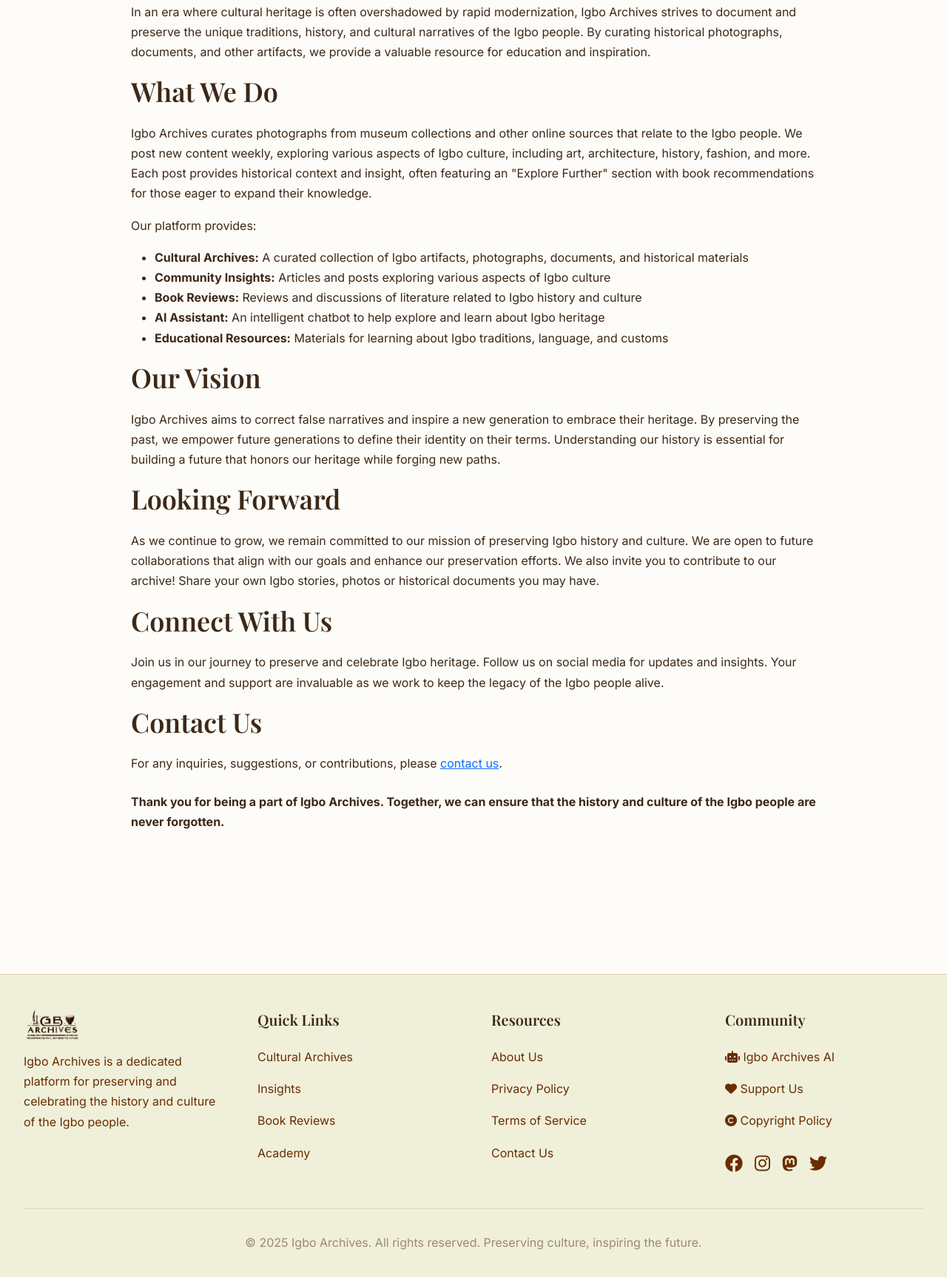
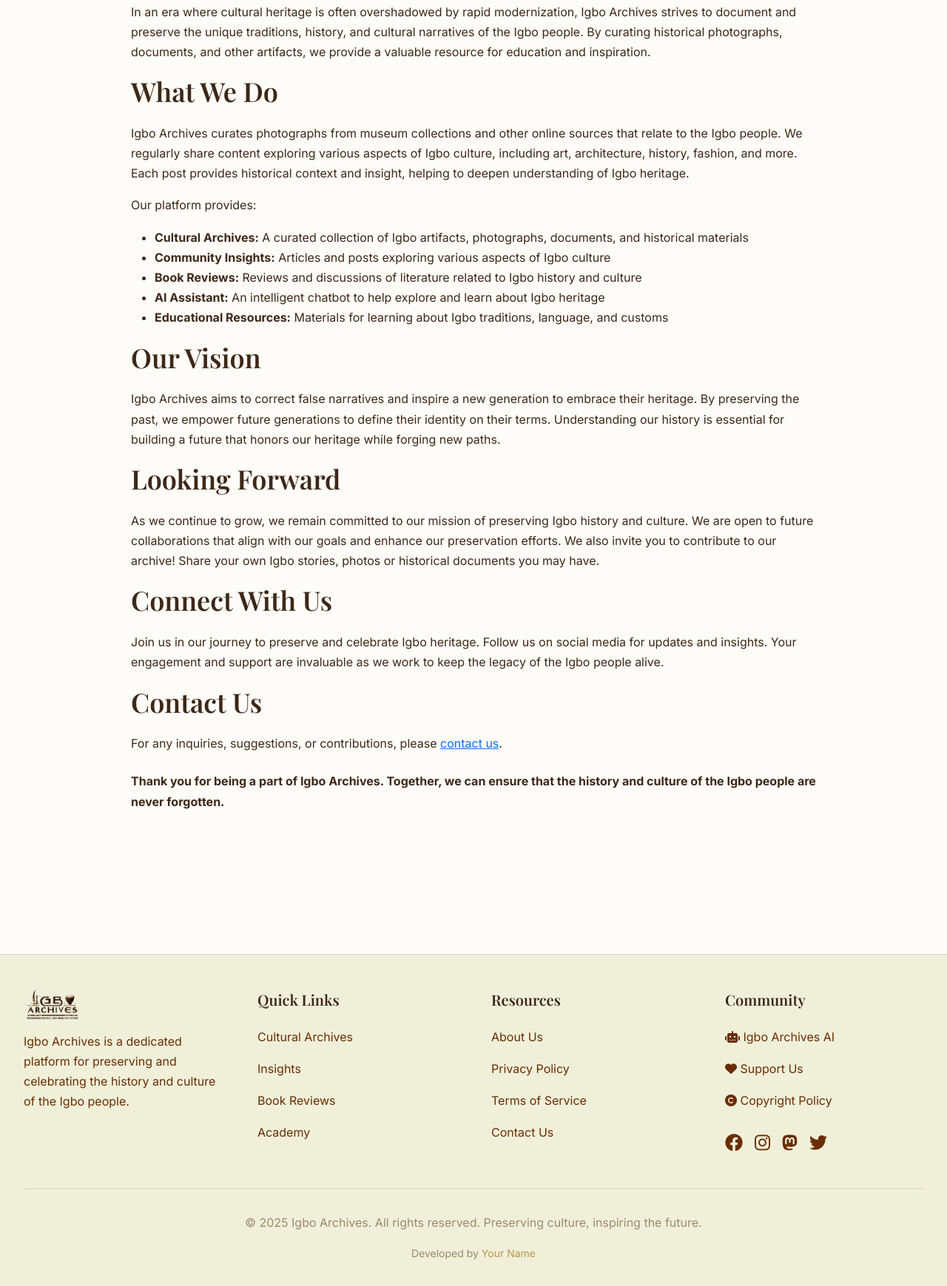
Before and after one commit to nwokikeonyeka/igbo-archives-platform, a Django app: page /about/ in a window 1280 px wide. Shown: the part 521-2260 px from the top of the page at 74% size. Run offline with Django 5.2, Linux system fonts and the light colour scheme; parts of the project's set-up code (start-up, migrations or seed data) failed here and were passed over; some libraries are stand-ins or nearby versions.

Commit message:
Update website content and improve carousel functionality
Refactors carousel autoplay to use random slides, adds developer credit to the footer, updates About page text, and hardcodes default reCAPTCHA keys in settings.py.

Replit-Commit-Author: Agent
Replit-Commit-Session-Id: fdd43ce1-40a1-437d-a629-5dfa62454645
Replit-Commit-Checkpoint-Type: intermediate_checkpoint
Replit-Commit-Screenshot-Url: https://storage.googleapis.com/screenshot-production-us-central1/b47ca503-760a-417c-b5be-14225de9cca4/fdd43ce1-40a1-437d-a629-5dfa62454645/KrxE5nZ

```diff
--- a/core/static/js/main.js
+++ b/core/static/js/main.js
@@ -104,7 +104,8 @@ function autoPlayCarousel() {
     const slides = document.querySelectorAll('.carousel-slide');
     if (slides.length > 1) {
         autoPlayInterval = setInterval(() => {
-            moveCarousel(1);
+            const randomSlide = Math.floor(Math.random() * slides.length);
+            goToSlide(randomSlide);
         }, 5000);
     }
 }
--- a/core/templates/base.html
+++ b/core/templates/base.html
@@ -252,6 +252,9 @@
             <!-- Footer Bottom -->
             <div class="footer-bottom">
                 <p>&copy; 2025 Igbo Archives. All rights reserved. Preserving culture, inspiring the future.</p>
+                <p style="margin-top: 0.5rem; font-size: 0.875rem; color: var(--text-muted);">
+                    Developed by <a href="https://github.com/yourusername" target="_blank" rel="noopener noreferrer" style="color: var(--vintage-gold); text-decoration: none;">Your Name</a>
+                </p>
             </div>
         </div>
     </footer>
--- a/core/templates/core/pages/about.html
+++ b/core/templates/core/pages/about.html
@@ -15,7 +15,7 @@
                 <p>In an era where cultural heritage is often overshadowed by rapid modernization, Igbo Archives strives to document and preserve the unique traditions, history, and cultural narratives of the Igbo people. By curating historical photographs, documents, and other artifacts, we provide a valuable resource for education and inspiration.</p>
 
                 <h2>What We Do</h2>
-                <p>Igbo Archives curates photographs from museum collections and other online sources that relate to the Igbo people. We post new content weekly, exploring various aspects of Igbo culture, including art, architecture, history, fashion, and more. Each post provides historical context and insight, often featuring an "Explore Further" section with book recommendations for those eager to expand their knowledge.</p>
+                <p>Igbo Archives curates photographs from museum collections and other online sources that relate to the Igbo people. We regularly share content exploring various aspects of Igbo culture, including art, architecture, history, fashion, and more. Each post provides historical context and insight, helping to deepen understanding of Igbo heritage.</p>
                 <p>Our platform provides:</p>
                 <ul>
                     <li><strong>Cultural Archives:</strong> A curated collection of Igbo artifacts, photographs, documents, and historical materials</li>
--- a/igbo_archives/settings.py
+++ b/igbo_archives/settings.py
@@ -181,8 +181,8 @@ PWA_APP_SPLASH_SCREEN = [
 PWA_APP_DIR = 'ltr'
 PWA_APP_LANG = 'en-US'
 
-RECAPTCHA_PUBLIC_KEY = os.getenv('RECAPTCHA_PUBLIC_KEY', '')
-RECAPTCHA_PRIVATE_KEY = os.getenv('RECAPTCHA_PRIVATE_KEY', '')
+RECAPTCHA_PUBLIC_KEY = os.getenv('RECAPTCHA_PUBLIC_KEY', '6LeIxAcTAAAAAJcZVRqyHh71UMIEGNQ_MXjiZKhI')
+RECAPTCHA_PRIVATE_KEY = os.getenv('RECAPTCHA_PRIVATE_KEY', '6LeIxAcTAAAAAGG-vFI1TnRWxMZNFuojJ4WifJWe')
 
 PUSH_NOTIFICATIONS_SETTINGS = {
     "FCM_API_KEY": os.getenv('FCM_SERVER_KEY', ''),
```
